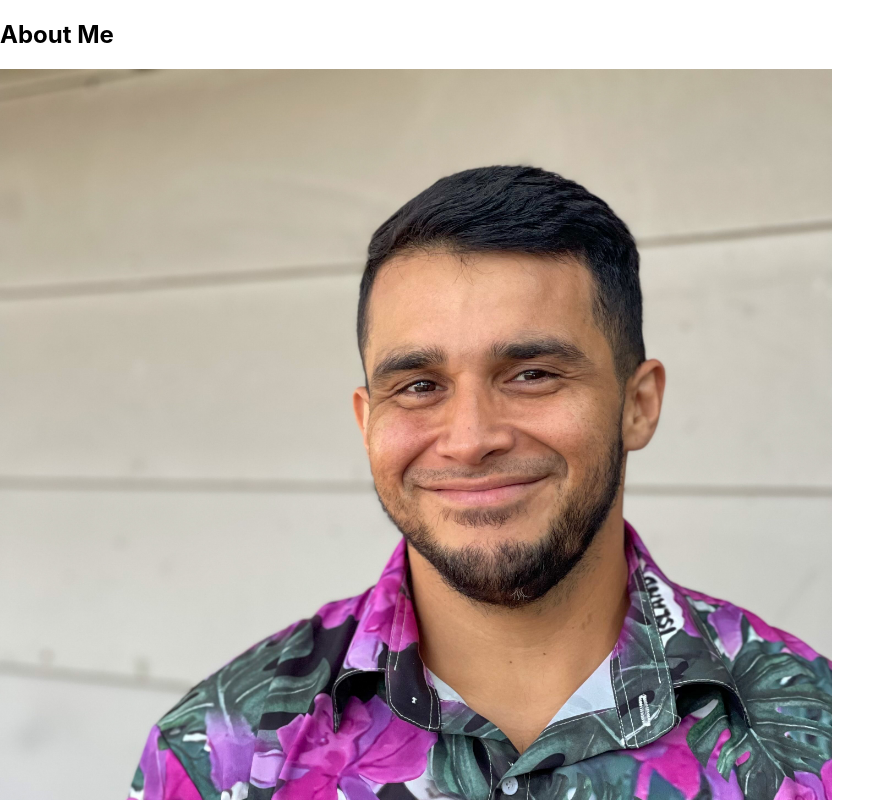
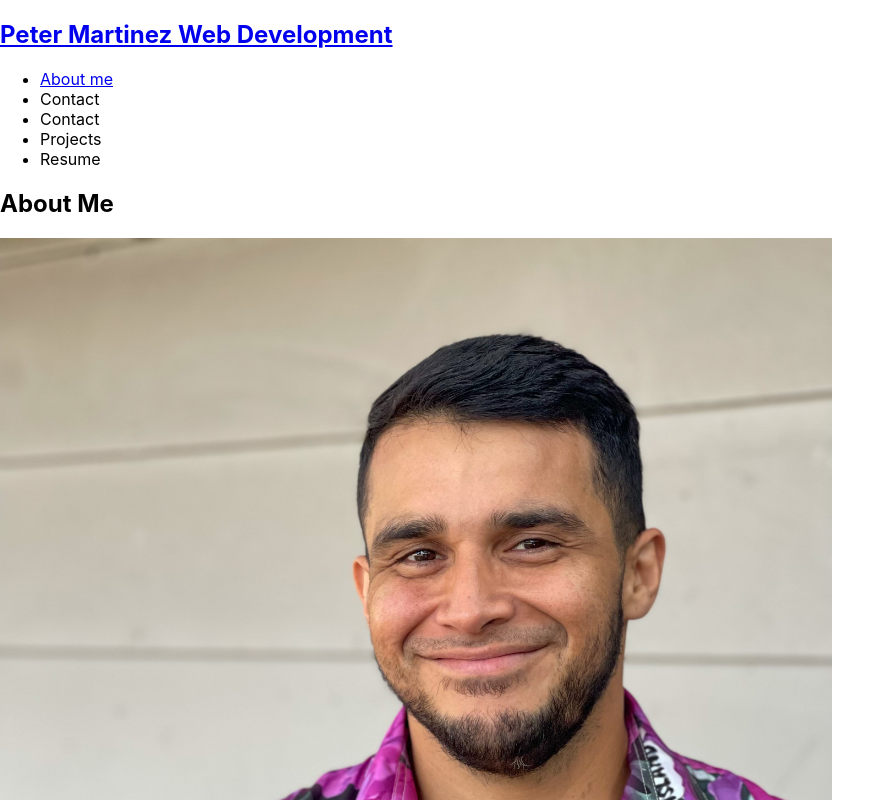
Before and after one commit to Pmarti53/portfolio, a React (Create React App) app: page / in a window 1280 px wide. Shown: the top 800 px of the page, without its empty margins (0-895 px from the left). Built offline with nearby package versions, Linux system fonts and the light colour scheme.

Commit message:
built Nav component

```diff
--- a/src/App.js
+++ b/src/App.js
@@ -1,10 +1,13 @@
 import React from 'react';
 import './App.css';
+import Nav from './components/Nav';
 import About from './components/About';
+
 
 function App() {
   return (
     <div>
+      <Nav></Nav>
       <main>
         <About></About>
       </main>
--- /dev/null
+++ b/src/components/Nav/index.js
@@ -0,0 +1,47 @@
+import React from "react";
+
+function Nav() {
+    const categories = [
+        { name: 'Contact', description: 'Contact form'},
+        { name: 'Projects', description: 'Past projects'},
+        { name: 'Resume', description: 'Resume'}
+    ];
+
+    function categorySelected(name) {
+        console.log(`${name} clicked`)
+    }
+
+    return (
+        <header>
+            <h2>
+                <a href="/">
+                    <span role="img" aria-label="Header"> </span> Peter Martinez Web Development
+                </a>
+            </h2>
+            <nav>
+                <ul className="flex-row">
+                    <li className="mx-2">
+                        <a href="#about">
+                            About me
+                        </a>
+                    </li>
+                    <li>
+                        <span>Contact</span>
+                    </li>
+                    {categories.map((category) => (
+                        <li
+                            className="mx-1"
+                            key={category.name}
+                        >
+                            <span onClick={() => categorySelected(category.name)} >
+                                {category.name}
+                            </span>
+                        </li>
+                    ))}
+                </ul>
+            </nav>
+        </header>
+    );
+}
+
+export default Nav;
```
